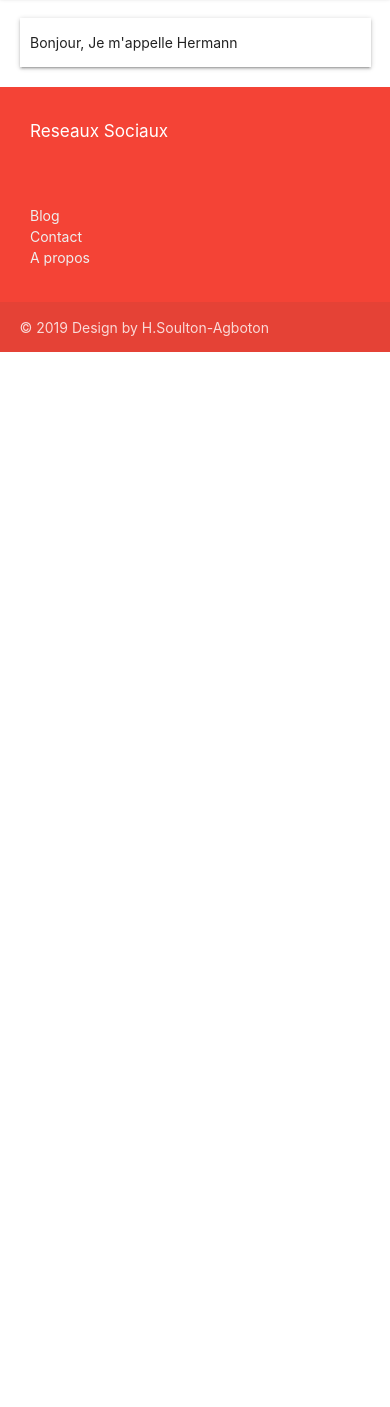
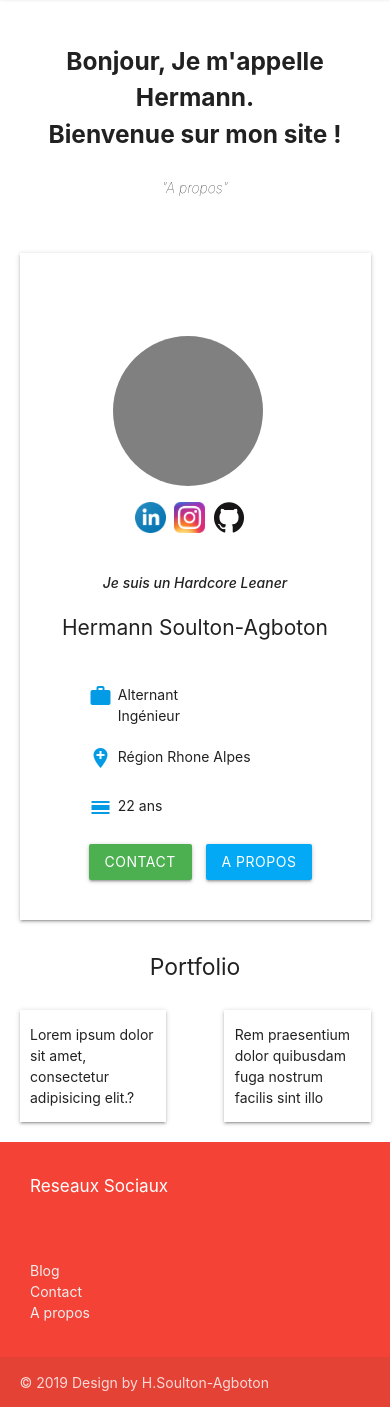
Before and after one commit to LinZoldyck/mywebsite, a Django app: page / in a window 390 px wide. Shown: the part 59-1466 px from the top of the page. Before the commit the page ends 411 px from the top, so only its background shows below. Run offline with Django 3.2, Linux system fonts and the light colour scheme.

Commit message:
Compeleted application template for mobile device

```diff
--- a/static/css/style.css
+++ b/static/css/style.css
@@ -4,3 +4,42 @@
     margin-left: 31%;
     margin-top: 1%;
 }
+
+#add-style-profil-photo{
+    width:50%;
+    border-radius: 100%;
+    image-orientation: 180deg;
+}
+#add-style-rslogo{
+    width:20%;
+    margin-right:3%;
+}
+.add-style-sidespace{
+    margin-left:-8%;
+}
+.add-style-headline{
+    font-size: 1.75em;
+    font-weight: bold;
+    text-align: center;
+}
+.add-style-corps{
+    font-style: italic;
+    font-weight: 550;
+
+}
+.add-style-citation{
+    font-style: italic;
+    font-weight: lighter;
+
+}
+
+.default-pp{
+    width:150px;
+    height:150px;
+    background-color: grey;
+    border-radius: 50%;
+    margin-left: 25%;
+    margin-top:25%;
+    margin-right:25%;
+    margin-bottom:5%;
+}
--- a/templates/application.html
+++ b/templates/application.html
@@ -9,12 +9,10 @@
     <!--Import materialize.css-->
     <link type="text/css" rel="stylesheet" href="{% static 'materialize/css/materialize.min.css' %}"
         media="screen,projection" />
-
     <link type="text/css" rel="stylesheet" href="{% static 'css/style.css' %}" media="screen,projection" />
     <!--Let browser know website is optimized for mobile-->
     <meta name="viewport" content="width=device-width, initial-scale=1.0" />
 </head>
-
 <body>
     <header>
         <nav>
@@ -44,10 +42,82 @@
         <div class="container">
             <br>
             <div class = "row">
-                <div class="col s12 z-depth-1">
-                    <p>Bonjour, Je m'appelle Hermann</p>
+                <div class="col s12 ">
+                    <p class="add-style-headline">Bonjour, Je m'appelle Hermann.<br>Bienvenue sur mon site !</p>
+                    <p  style="text-align: center" class="add-style-citation">"A propos"</p>
                 </div>
-
+            </div>
+            <br>
+            <div class="row z-depth-1">
+                <div class="col s12 ">
+                    <div class="default-pp">
+                    </div>
+                    <!--<img id="add-style-profil-photo"src="{% static 'images/photo-profil.jpg' %}">-->
+                </div>
+                <div class="col s12">
+                    <div class="row">
+                        <div class=" offset-s4 col s6 ">
+                            <a href=""><img id ="add-style-rslogo" class="add-style-sidespace" src="{% static '/images/linkedin.png' %}"></a>
+                            <a href=""><img id="add-style-rslogo" src="{% static '/images/logo-instagram.png' %}"></a>
+                            <a href=""><img id="add-style-rslogo" src="{% static '/images/github.png' %}"></a>
+                        </div>
+                    </div>
+                    <div class="row">
+                        <div class="col s12">
+                            <p style="text-align: center" class="add-style-corps">Je suis un Hardcore Leaner</p><br>
+                            <p style="text-align: center;margin-top:-5%; font-size: 1.5em">Hermann Soulton-Agboton</p>
+                        </div>
+                    </div>
+                    <div class="row">
+                        <div class="col s12">
+                            <div class="row">
+                                <div class=" offset-s2 col s1">
+                                    <a><i class="material-icons">work</i> </a>
+                                </div>
+                                <div class="col s5">
+                                     <span>Alternant Ingénieur</span>
+                                </div>
+                            </div>
+                            <div class="row">
+                                    <div class=" offset-s2 col s1">
+                                        <a><i class="material-icons">add_location</i> </a>
+                                    </div>
+                                    <div class="col s8">
+                                         <span> Région Rhone Alpes</span>
+                                    </div>
+                            </div>
+                            <div class="row">
+                                    <div class=" offset-s2 col s1">
+                                        <a><i class="material-icons">calendar_view_day</i> </a>
+                                    </div>
+                                    <div class="col s8">
+                                         <span> 22 ans</span>
+                                    </div>
+                            </div>
+                            <div class="row">
+                                <div class=" offset-s2 col s4">
+                                    <a href="" class="waves-effect green btn">CONTACT</a>
+                                </div>
+                                <div class="col s5">
+                                        <a href="" class="waves-effect light-blue btn">A propos</a>
+                                    </div>
+                            </div>
+                        </div>
+                    </div>
+                </div>
+            </div>
+            <div class="row">
+                <div class="col s12">
+                    <h5 class="center">Portfolio</h5>
+                </div>
+            </div>
+            <div class="row">
+                <div class ="  col s5 z-depth-1">
+                    <p>Lorem ipsum dolor sit amet, consectetur adipisicing elit.?</p>
+                </div>
+                <div class ="offset-s2 col s5 z-depth-1">
+                    <p> Rem praesentium dolor quibusdam fuga nostrum facilis sint illo</p>
+                </div>
             </div>
         </div>
     </main>
```
Also changed, not shown: static/images/logo-instagram.png (added), static/images/photo-profil.jpg (added).
